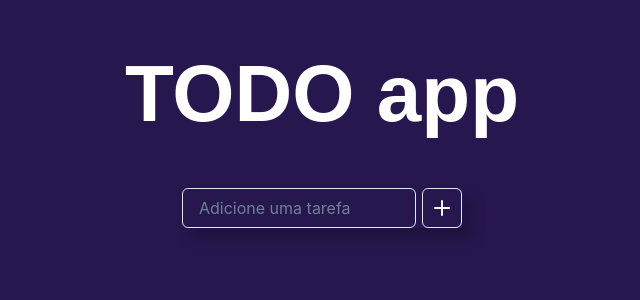
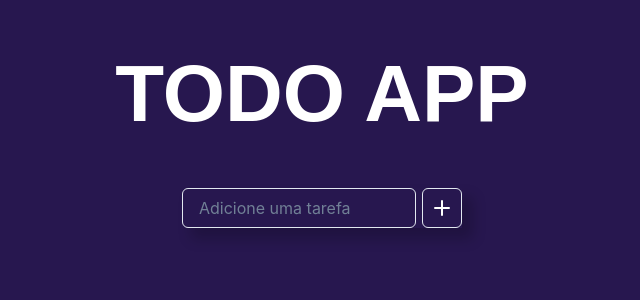
Before and after one commit to codemoises/todoList-react, a React (Create React App) app: page / in a window 1280 px wide. Shown: the top 300 px of the page, without its empty margins (318-958 px from the left). Built offline with nearby package versions, Linux system fonts and the light colour scheme.

Commit message:
Update index.tsx

```diff
--- a/src/components/Header/index.tsx
+++ b/src/components/Header/index.tsx
@@ -6,6 +6,7 @@ export default function Header() {
           as={"h1"}
           fontFamily={"'Poppins', sans-serif"}
           fontSize={["48px", "48px", "48px", "80px", "80px"]}
+          textTransform={"uppercase"}
           marginTop={"46px"}>
             TODO app
         </Heading>
```
